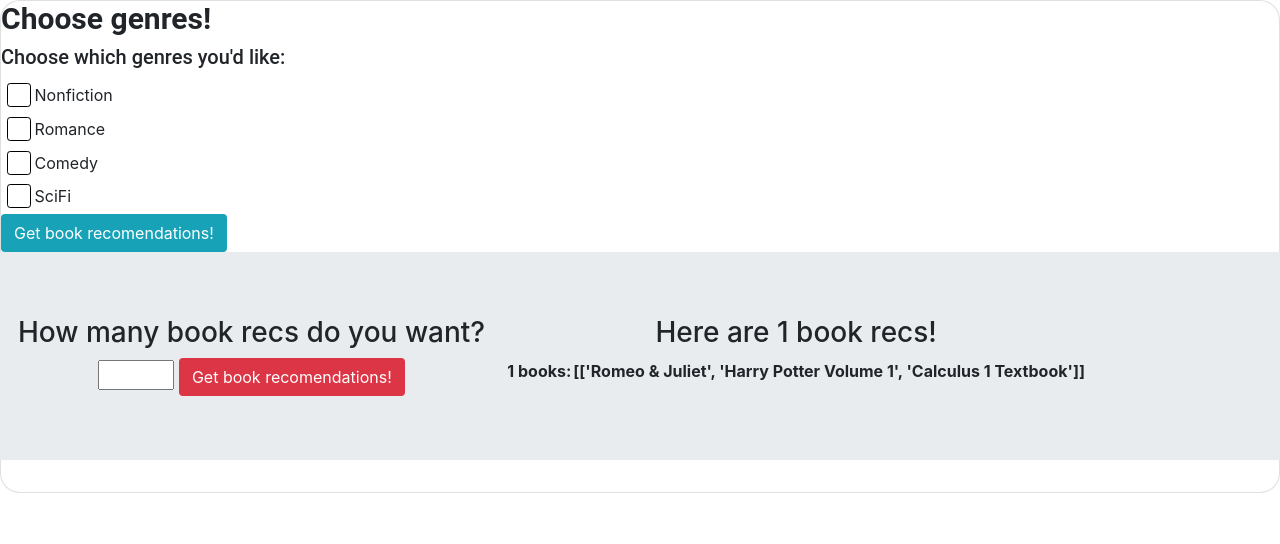
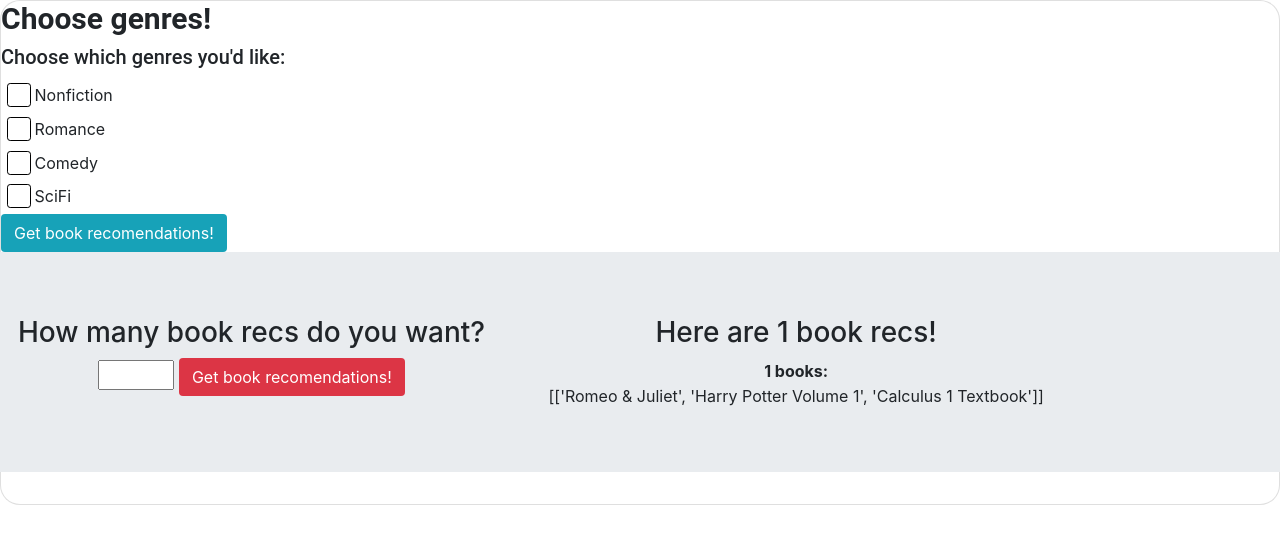
Before and after one commit to adhithin/virtualLibrary, a Flask app: page /booksearch/ in a window 1280 px wide. Shown: the top 544 px of the page. Run offline with Flask 2, Linux system fonts and the light colour scheme; lists and menus that the app fills with data are empty; some libraries are stand-ins or nearby versions.

Commit message:
fixed timings

```diff
--- a/booksearch/templates/select-book.html
+++ b/booksearch/templates/select-book.html
@@ -80,24 +80,22 @@
                 </form>
             </div>
 
-            <div class="col-md-6">
+            <div id="myDiv" class="col-md-6">
                 <h3>Here are {{bookrecs.series}} book recs!</h3>
                 <!-- Number, List table -->
                 <table class="mx-auto">
                     <tr>
                         <th scope="col">{{bookrecs.series}} books: </th>
-                        <th scope="col">{{bookrecs.list}}</th>
                     </tr>
                 </table>
-
-                <div id='class' style='display:none'>{{bookrecs.lists}}</div>
+                <div id='prova' style='display:none'>{{bookrecs.list}}</div>
 
                 <script>
                     window.onload = function () {
                         setTimeout(appeardiv,2000);
                     }
                     function appeardiv() {
-                        document.getElementById('class').style.display= "block";
+                        document.getElementById('prova').style.display= "block";
                     }
                 </script>
 
```
